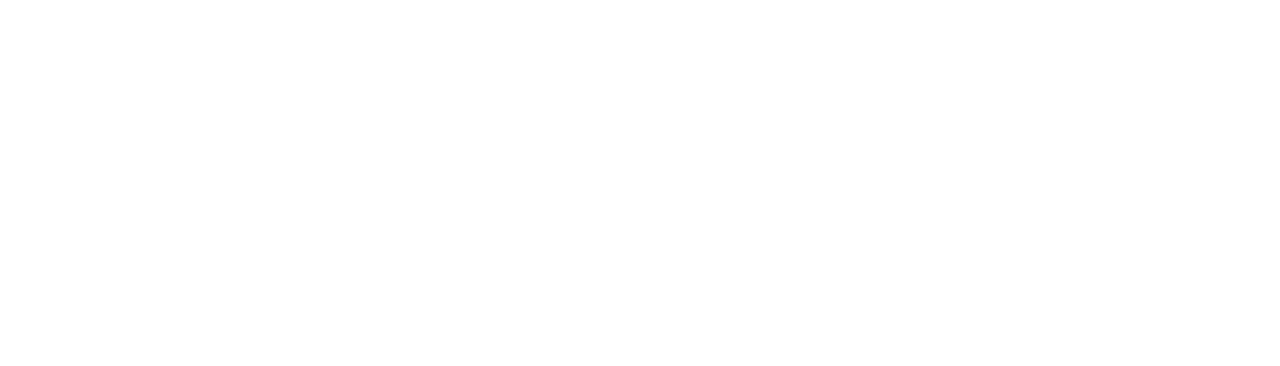
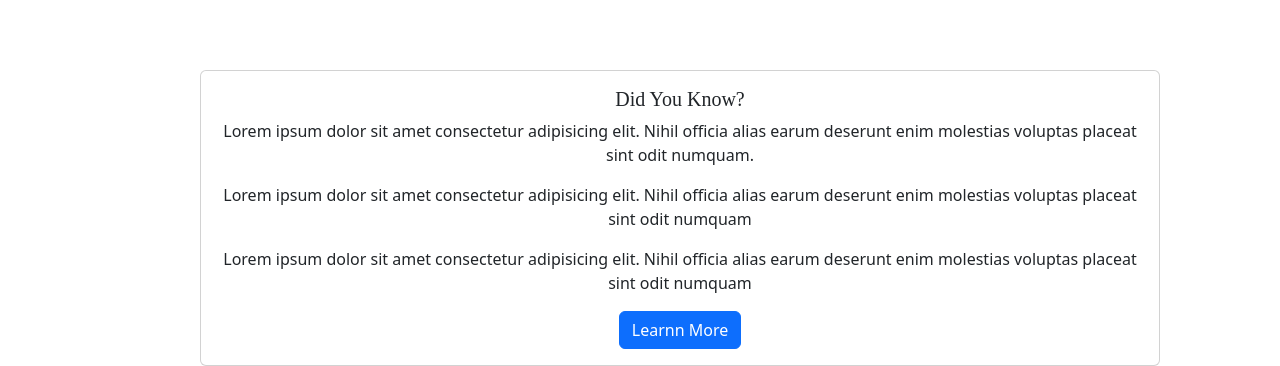
Before and after one commit to karanja03/kibera-8-slum-safari-frontend-repo, a React (Vite) app in the folder kibera-slum-safari/: page / in a window 1280 px wide. Shown: the part 1869-2235 px from the top of the page. Before the commit the page ends 1939 px from the top, so only its background shows below. Built offline with nearby package versions, Linux system fonts and the light colour scheme.

Commit message:
Added did you know area

```diff
--- a/kibera-slum-safari/src/components/Carousel.jsx
+++ b/kibera-slum-safari/src/components/Carousel.jsx
@@ -1,6 +1,7 @@
 
 
 import React, { useEffect, useState } from 'react';
+import DidYouKnow from './DidYouKnow';
 
 function Carousel() {
   const [isNavActive, setNavActive] = useState(false);
@@ -135,7 +136,7 @@
                 alt="image"
               />
             </div>
-            <div className="col-md-6">
+            <div className="col-md-6 hidder">
               <h2>What Do we Do?</h2>
               <p className='longparagraph'>
                 Lorem ipsum dolor sit amet consectetur adipisicing elit. Nihil officia alias earum deserunt enim molestias
@@ -154,6 +155,8 @@
         </div>
       </section>
 
+      <DidYouKnow/>
+
     </div>
   );
 }
--- /dev/null
+++ b/kibera-slum-safari/src/components/DidYouKnow.jsx
@@ -0,0 +1,18 @@
+import React from 'react';
+
+function DidYouKnow() {
+  return (
+    <div >
+    <div className="card w-75  didykcard">
+  <div className="card-body">
+    <h5 className="card-title">Did You Know?</h5>
+    <p className="card-text">Lorem ipsum dolor sit amet consectetur adipisicing elit. Nihil officia alias earum deserunt enim molestias voluptas placeat sint odit numquam.</p>
+    <p>Lorem ipsum dolor sit amet consectetur adipisicing elit. Nihil officia alias earum deserunt enim molestias voluptas placeat sint odit numquam</p>
+    <p>Lorem ipsum dolor sit amet consectetur adipisicing elit. Nihil officia alias earum deserunt enim molestias voluptas placeat sint odit numquam</p>
+    <a href="#" className="btn btn-primary">Learnn More</a>
+  </div>
+</div>    </div>
+  );
+}
+
+export default DidYouKnow;
--- a/kibera-slum-safari/src/index.css
+++ b/kibera-slum-safari/src/index.css
@@ -5,7 +5,7 @@
 
 /* landing page and the info */
 
-@import url('https://fonts.googleapis.com/css2?family=Cormorant+Garamond:wght@400;500;600&family=Poppins:wght@400;500;600;700&display=swap');
+/* @import url('https://fonts.googleapis.com/css2?family=Cormorant+Garamond:wght@400;500;600&family=Poppins:wght@400;500;600;700&display=swap'); */
 
 body {
   font-family: 'Poppins', sans-serif;
@@ -268,16 +268,22 @@
   font-size: medium;
   font-weight: 700;
 }
-.longparagraph{
-  display: inline-block;
-  opacity: 0;
-  filter: blur(4px);
-  animation: fade-in 0.8s forwards cubic-bezier(0.11, 0, 0.5, 0);
+/* .longparagraph {
+  transform: translate3d(0, 100%, 0);
+  animation: slide-up 3s infinite;
 }
 
-@keyframes fade-in {
-  100% {
-    opacity: 1;
-    filter: blur(0);
-  }
+@keyframes slide-up {
+  0% { transform: translate3d(0, 100%, 0); }
+  50% { transform: translate3d(0, 0, 0); }
+  100% { transform: translate3d(0, 100%, 0); }
+
+} */
+
+/* Define the keyframes for the animation */
+/* did you know area */
+
+.didykcard{
+  margin-left: 200px;
+  text-align: center;
 }
```
